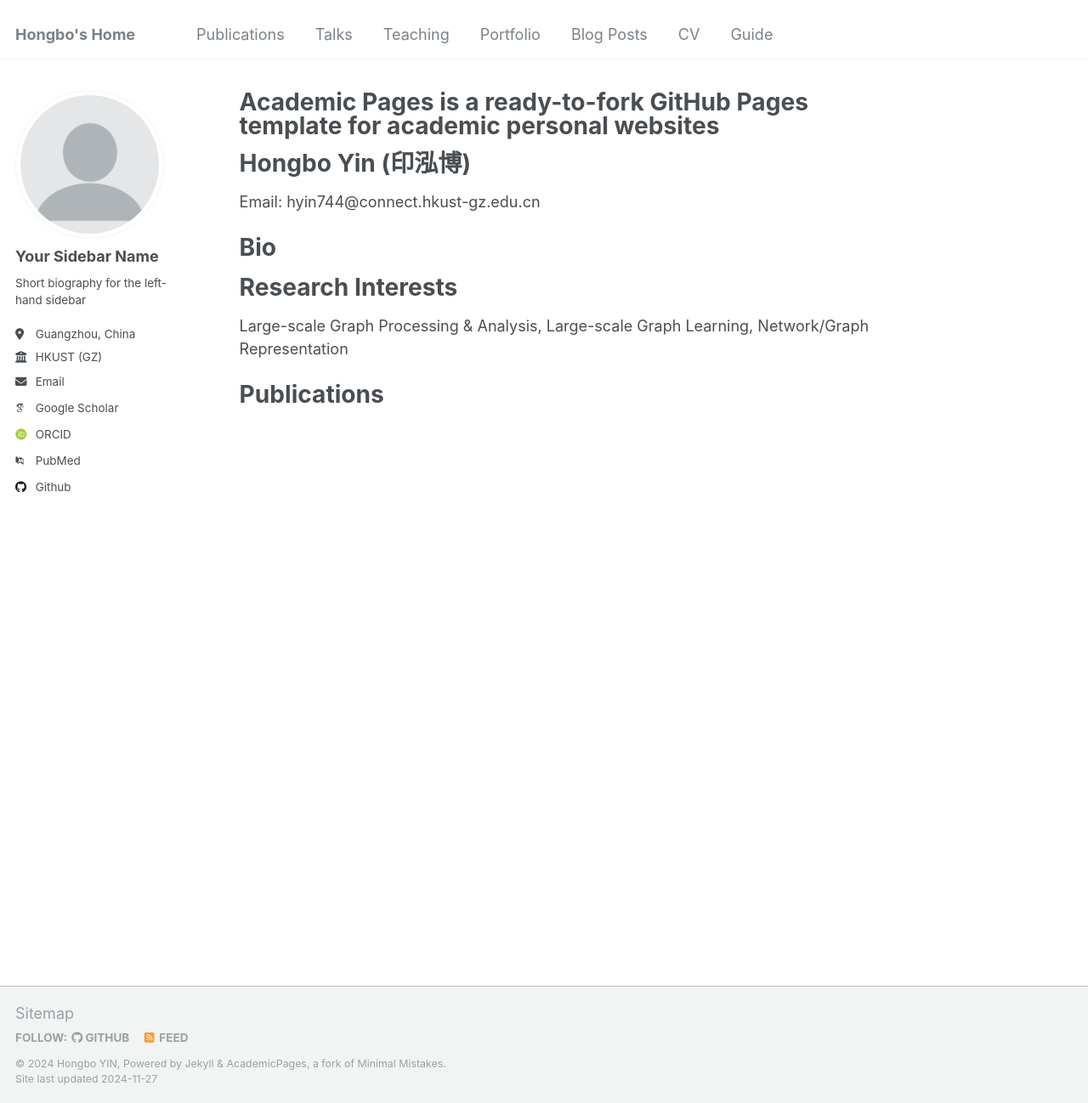
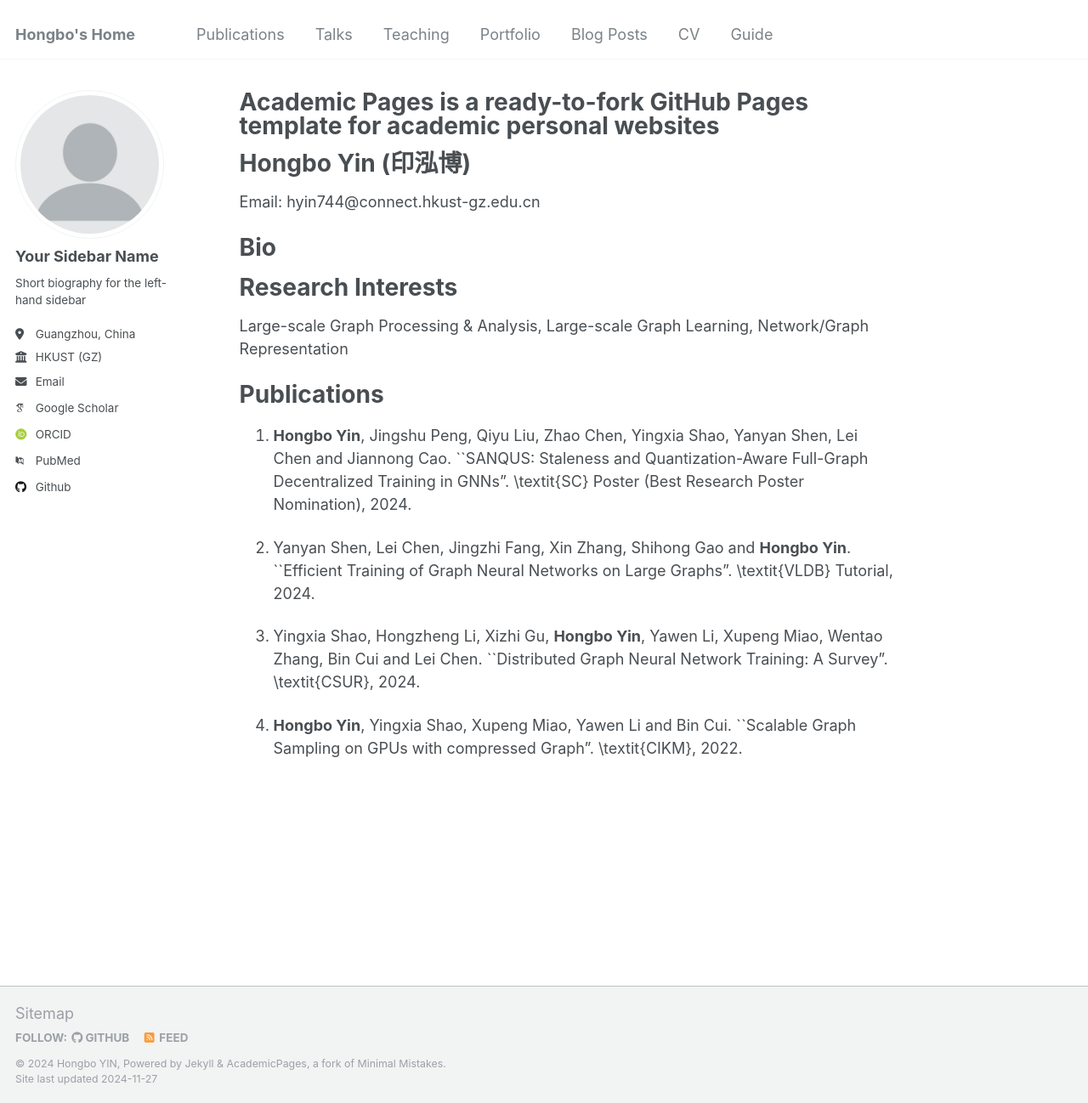
Before and after one commit to yinhbo/yinhbo.github.io, a Jekyll site: the page built from _pages/about.md, in a window 1280 px wide and 1298 px high. Shown: the whole window at 85% size. Built offline with Jekyll 4.4.1, drawn with Linux system fonts in a browser that asks for light colours; some web fonts are replaced; part of the change alters nothing that is shown.

Commit message:
Update about.md

```diff
--- a/_pages/about.md
+++ b/_pages/about.md
@@ -22,11 +22,10 @@ Large-scale Graph Processing & Analysis, Large-scale Graph Learning, Network/Gra
 Publications
 ======
 
-<!--
 1. **Hongbo Yin**, Jingshu Peng, Qiyu Liu, Zhao Chen, Yingxia Shao, Yanyan Shen, Lei Chen and Jiannong Cao. ``SANQUS: Staleness and Quantization-Aware Full-Graph Decentralized Training in GNNs". \textit{SC} Poster (Best Research Poster Nomination), 2024.
 
-1. Yanyan Shen, Lei Chen, Jingzhi Fang, Xin Zhang, Shihong Gao and **Hongbo Yin**. ``Efficient Training of Graph Neural Networks on Large Graphs". \textit{VLDB} Tutorial, 2024.
+2. Yanyan Shen, Lei Chen, Jingzhi Fang, Xin Zhang, Shihong Gao and **Hongbo Yin**. ``Efficient Training of Graph Neural Networks on Large Graphs". \textit{VLDB} Tutorial, 2024.
 
-1. Yingxia Shao, Hongzheng Li, Xizhi Gu, **Hongbo Yin**, Yawen Li, Xupeng Miao, Wentao Zhang, Bin Cui and Lei Chen. ``Distributed Graph Neural Network Training: A Survey". \textit{CSUR}, 2024.
+3. Yingxia Shao, Hongzheng Li, Xizhi Gu, **Hongbo Yin**, Yawen Li, Xupeng Miao, Wentao Zhang, Bin Cui and Lei Chen. ``Distributed Graph Neural Network Training: A Survey". \textit{CSUR}, 2024.
 
-1. **Hongbo Yin**, Yingxia Shao, Xupeng Miao, Yawen Li and Bin Cui. ``Scalable Graph Sampling on GPUs with compressed Graph". \textit{CIKM}, 2022. -->
+4. **Hongbo Yin**, Yingxia Shao, Xupeng Miao, Yawen Li and Bin Cui. ``Scalable Graph Sampling on GPUs with compressed Graph". \textit{CIKM}, 2022.
```
